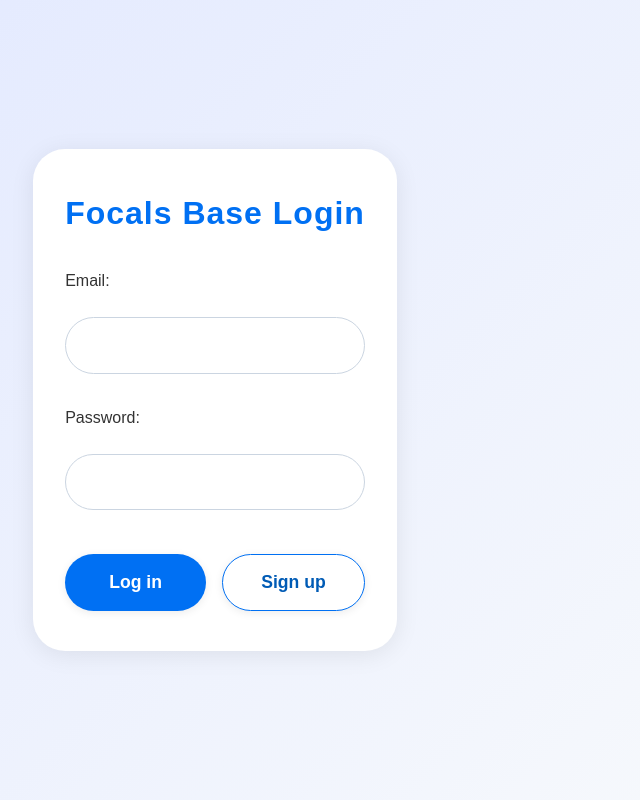
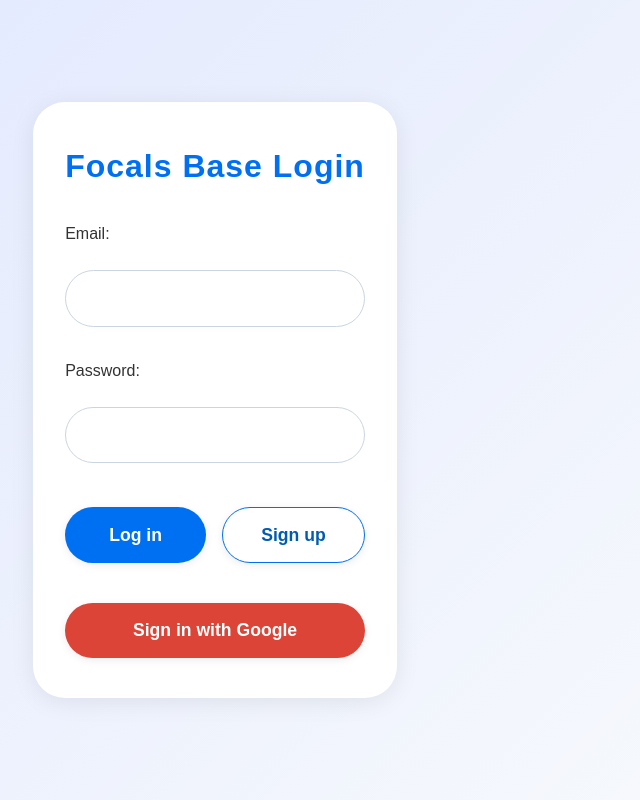
Before and after one commit to Vsingh70/Focals-Base, a Next.js app in the folder my-app/: page /login in a window 1280 px wide. Shown: the whole page, without its empty margins (425-1065 px from the left). Built offline with nearby package versions, Linux system fonts and the light colour scheme.

Commit message:
Google Sign in Implemented

```diff
--- /dev/null
+++ b/my-app/src/app/auth/callback/route.js
@@ -0,0 +1,30 @@
+import { NextResponse } from 'next/server'
+import { createClient } from '@/utils/supabase/server'
+
+export async function GET(request) {
+  const { searchParams, origin } = new URL(request.url)
+  const code = searchParams.get('code')
+  // if "next" is in param, use it as the redirect URL
+  const next = searchParams.get('next') ?? '/'
+
+  if (code) {
+    const supabase = await createClient()
+    const { error } = await supabase.auth.exchangeCodeForSession(code)
+
+    if (!error) {
+      const forwardedHost = request.headers.get('x-forwarded-host') // original origin before load balancer
+      const isLocalEnv = process.env.NODE_ENV === 'development'
+      if (isLocalEnv) {
+        // we can be sure that there is no load balancer in between, so no need to watch for X-Forwarded-Host
+        return NextResponse.redirect(`${origin}${next}`)
+      } else if (forwardedHost) {
+        return NextResponse.redirect(`https://${forwardedHost}${next}`)
+      } else {
+        return NextResponse.redirect(`${origin}${next}`)
+      }
+    }
+  }
+
+  // return the user to an error page with instructions
+  return NextResponse.redirect(`${origin}/auth/auth-code-error`)
+}
--- a/my-app/src/app/login/actions.js
+++ b/my-app/src/app/login/actions.js
@@ -38,11 +38,6 @@ export async function signup(formData) {
 
   const { error } = await supabase.auth.signUp(data)
 
-  if (error && error.code === 'invalid_email')  {
-    console.log('Invalid email');
-    redirect('/signup?error=invalid-email');
-  }
-
   if (error && error.code === 'weak_password') {
     console.log('Weak password');
     redirect('/signup?error=weak-password')
@@ -56,3 +51,24 @@ export async function signup(formData) {
   //revalidatePath('/', 'layout')
   redirect('/signup?success=1')
 }
+
+export async function loginWithGoogle() {
+  const supabase = await createClient();
+  console.log('Logging in with Google...');
+  const {data, error} = await supabase.auth.signInWithOAuth({
+    provider: 'google',
+    options: {
+      redirectTo: 'http://localhost:3000/auth/callback', // Change to your redirect URL
+    },
+  });
+
+  if (data.url) {
+    redirect(data.url);
+  }
+
+  if (error) {
+    console.log(error);
+    redirect('/error');
+  }
+
+}
--- a/my-app/src/app/login/page.jsx
+++ b/my-app/src/app/login/page.jsx
@@ -1,10 +1,10 @@
 "use client";
-import { login, signup } from './actions'
+import { login, loginWithGoogle } from './actions'
 import { useState } from "react";
 import { useRouter } from "next/navigation";
 
 export default function LoginPage() {
-  const [hovered, setHovered] = useState({ login: false, signup: false });
+  const [hovered, setHovered] = useState({ login: false, signup: false, google: false });
   const router = useRouter();
 
   return (
@@ -48,7 +48,7 @@ export default function LoginPage() {
             id="email"
             name="email"
             type="email"
-            required
+            // required removed
             style={{
               border: "1.5px solid #cbd5e1",
               borderRadius: "50px",
@@ -64,7 +64,7 @@ export default function LoginPage() {
             id="password"
             name="password"
             type="password"
-            required
+            // required removed
             style={{
               border: "1.5px solid #cbd5e1",
               borderRadius: "50px",
@@ -114,11 +114,34 @@ export default function LoginPage() {
               }}
               onMouseEnter={() => setHovered(h => ({ ...h, signup: true }))}
               onMouseLeave={() => setHovered(h => ({ ...h, signup: false }))}
-               onClick={() => router.push("/signup")}
+              onClick={() => router.push("/signup")}
             >
               Sign up
             </button>
           </div>
+          {/* Google login button inside the form */}
+          <button
+            type="submit"
+            formAction={loginWithGoogle}
+            style={{
+              marginTop: "16px",
+              width: "100%",
+              padding: "14px 0",
+              borderRadius: "50px",
+              border: "none",
+              background: hovered.google ? "#c23321" : "#db4437",
+              color: "#fff",
+              fontWeight: "bold",
+              fontSize: "1.1rem",
+              cursor: "pointer",
+              boxShadow: "0 2px 8px rgba(0,0,0,0.08)",
+              transition: "background 0.2s",
+            }}
+            onMouseEnter={() => setHovered(h => ({ ...h, google: true }))}
+            onMouseLeave={() => setHovered(h => ({ ...h, google: false }))}
+          >
+            Sign in with Google
+          </button>
         </form>
       </div>
     </div>
```
